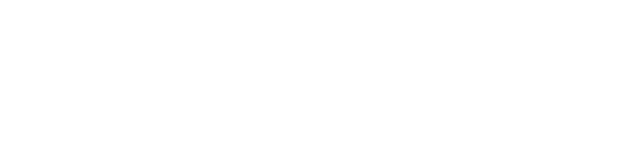
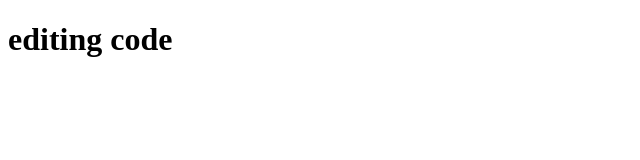
Before and after one commit to sifatuddin/my-second-repo, a plain HTML site: page index.html in a window 1280 px wide. Shown: the whole page, without its empty margins (0-640 px from the left). Drawn offline with Linux system fonts and the light colour scheme.

Commit message:
addit edit

```diff
--- a/index.html
+++ b/index.html
@@ -7,6 +7,6 @@
     <title>my second git repo</title>
 </head>
 <body>
-
+    <h1> editing code </h1>
 </body>
 </html>
```
